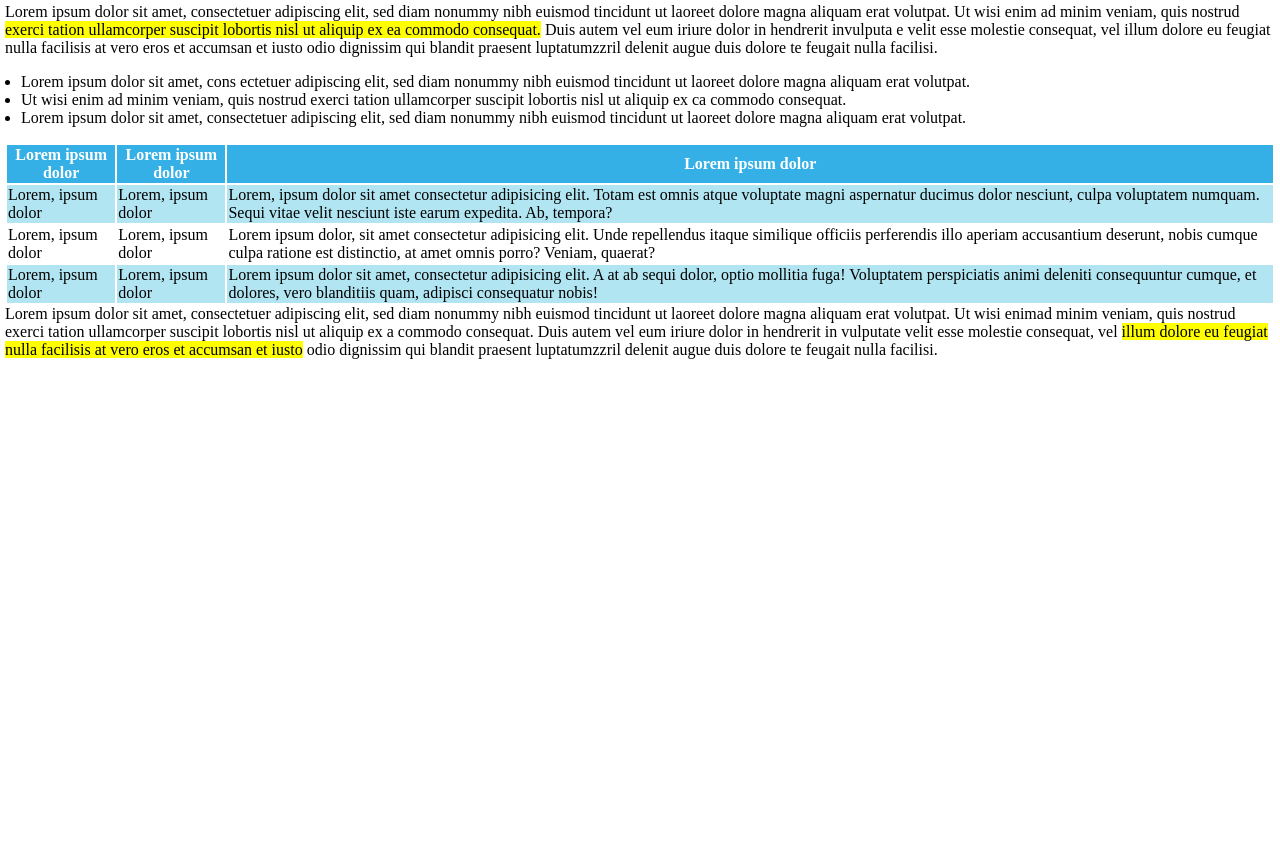
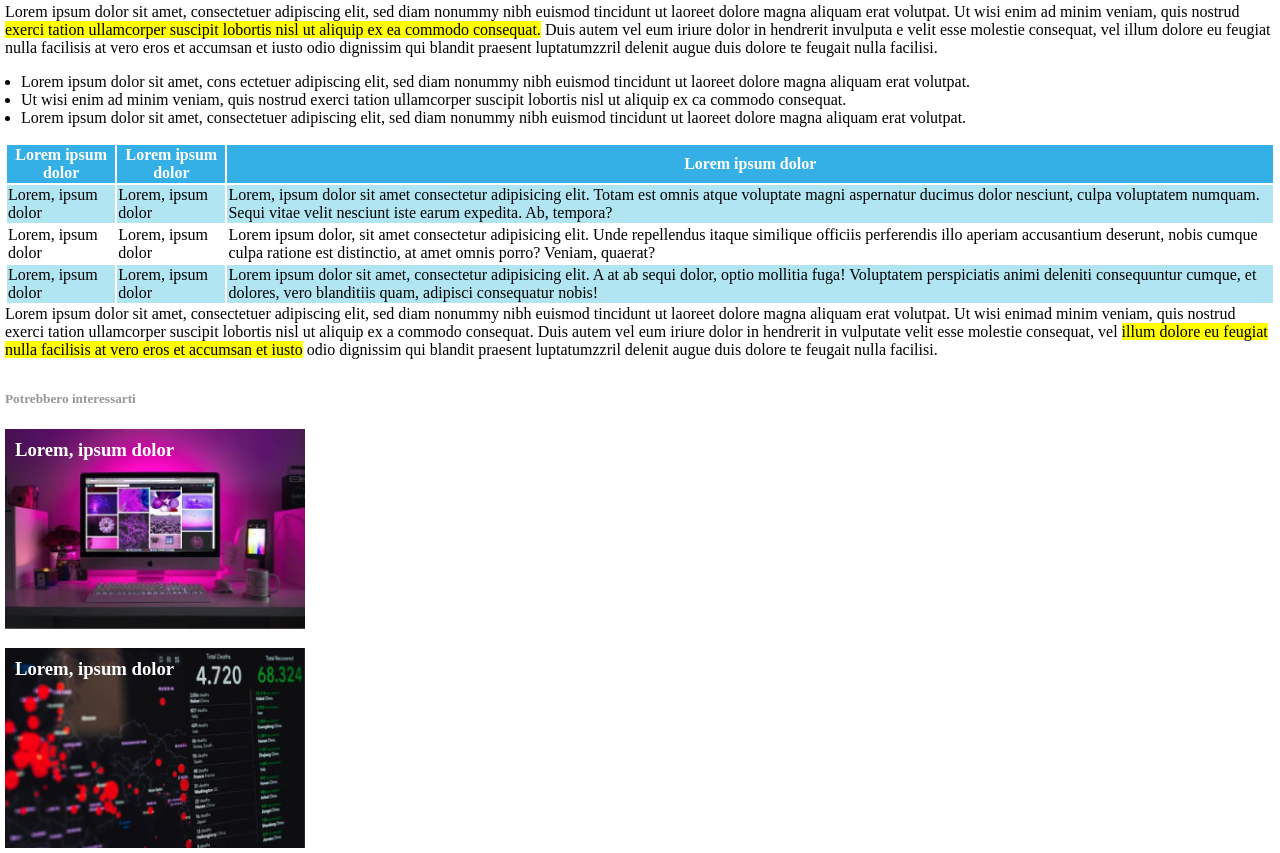
Before and after one commit to robertolatini31/html-css-booleaner, a plain HTML site: page index.html in a window 1280 px wide. Shown: the part 669-1522 px from the top of the page. Before the commit the page ends 1033 px from the top, so only its background shows below. Drawn offline with Linux system fonts and the light colour scheme.

Commit message:
added footer

```diff
--- a/css/style.css
+++ b/css/style.css
@@ -2,7 +2,7 @@ body {
     margin: 0;
 }
 
-main {
+main , footer {
 padding: 5px;
 }
 
@@ -56,3 +56,26 @@ ul {
 .colorrow {
     background-color: #b1e5f2;
 }
+
+.adv {
+    color: #979797;
+}
+
+#firstadv {
+    background-image: url('../img/monitor.jpg');
+}
+
+#secondadv {
+    background-image: url('../img/graph.jpg');
+}
+
+.advpic {
+    width: 300px;
+    height: 200px;
+    background-size: cover;
+    color: white;
+}
+
+h3 {
+    padding: 10px;
+}
--- a/index.html
+++ b/index.html
@@ -99,7 +99,19 @@
         <!-- /.text -->
     </main>
     <!-- ./main  -->
-    <footer></footer>
+    <footer>
+
+        <h5 class="adv">Potrebbero interessarti</h5>
+
+        <div id="firstadv" class="advpic">
+            <h3>Lorem, ipsum dolor</h3>
+        </div>
+
+        <div id="secondadv" class="advpic">
+            <h3>Lorem, ipsum dolor</h3>
+        </div>
+
+    </footer>
     <!-- ./footer  -->
 </body>
 </html>
```
Also changed, not shown: 1 other file.
